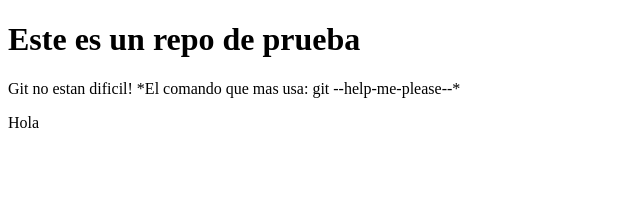
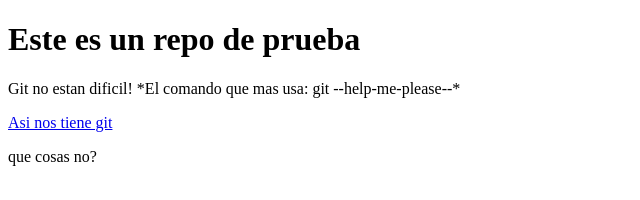
Before and after one commit to VioletDarklight/Repodeprueba, a plain HTML site: page index.html in a window 1280 px wide. Shown: the whole page, without its empty margins (0-640 px from the left). Drawn offline with Linux system fonts and the light colour scheme.

Commit message:
Otro commit mas 0.0

```diff
--- a/index.html
+++ b/index.html
@@ -8,7 +8,7 @@
 <body>
  <h1>Este es un repo de prueba</h1>
  <p>Git no estan dificil! *El comando que mas usa: git --help-me-please--*</p>
- <a href="https://youtu.be/PGNiXGX2nLU?si=6ldoGhvHwvh1llyq"></a>
- <p>Hola</p>
+ <a href="https://youtu.be/PGNiXGX2nLU?si=6ldoGhvHwvh1llyq">Asi nos tiene git</a>
+ <p>que cosas no?</p>
 </body>
 </html>
```
